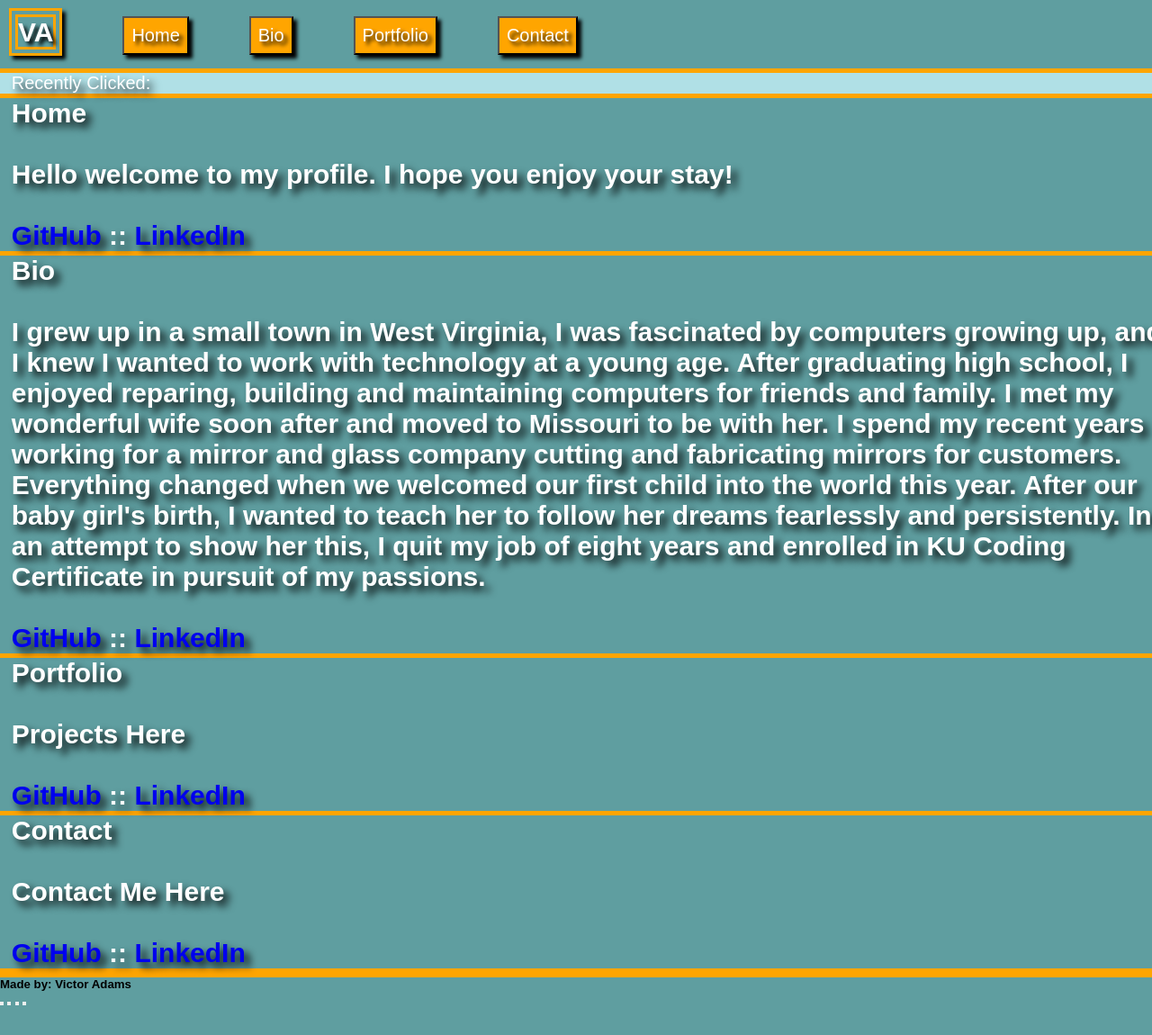
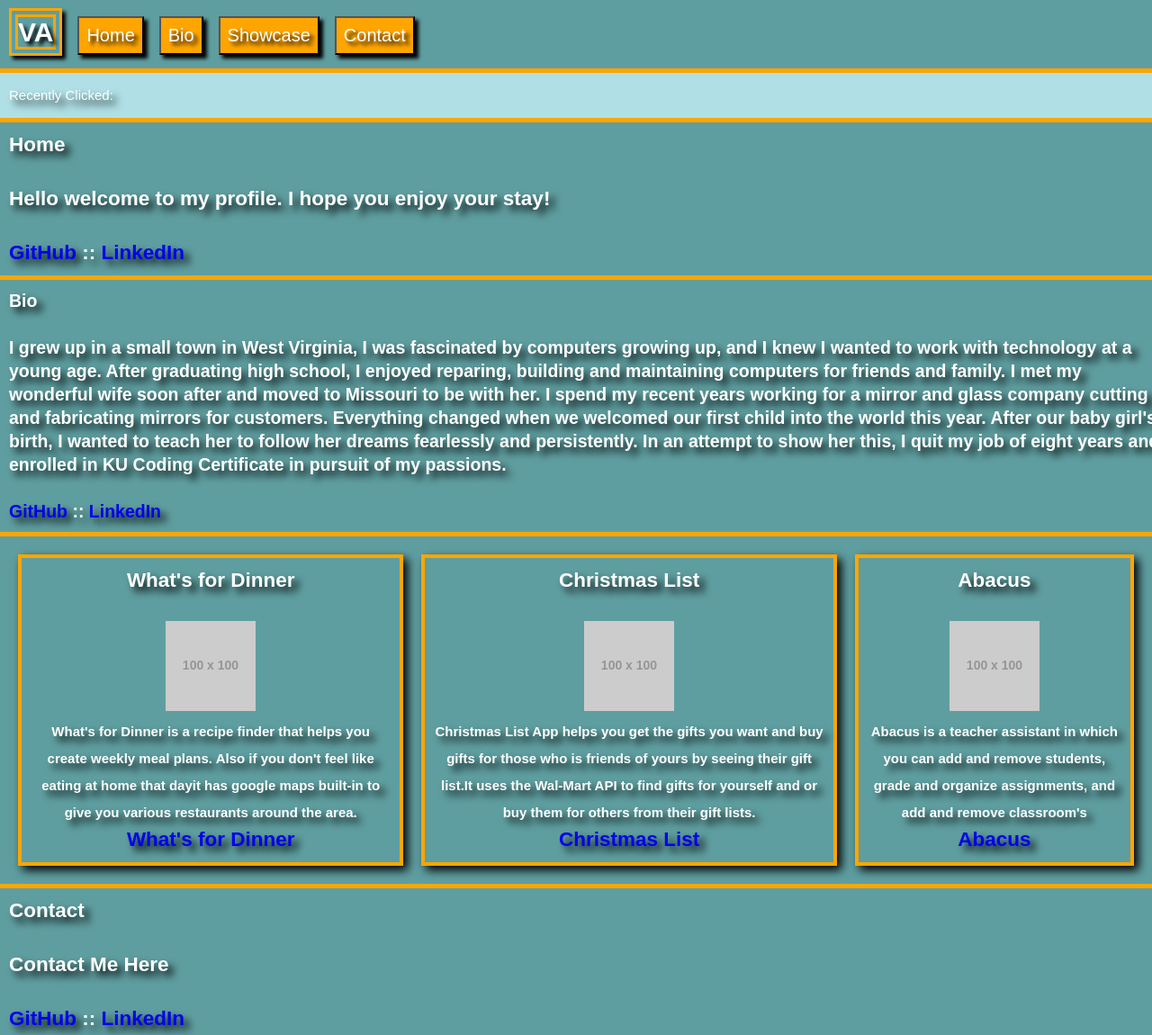
Before and after one commit to Kysper/Kysper.github.io, a plain HTML site: page index.html in a window 1280 px wide. Shown: the top 1150 px of the page at 90% size. Before the commit the page ends 1119 px from the top, so only its background shows below. Drawn offline with Linux system fonts and the light colour scheme; placeholder pictures from the web are drawn by us; a web font is replaced by a local one.

Commit message:
Revamped portfolio done except for some CSS transistions

```diff
--- a/assets/css/style.css
+++ b/assets/css/style.css
@@ -5,7 +5,10 @@
     font-family:'Muli', sans-serif;
 }
 
-body{background:cadetblue;}
+body{
+    background:cadetblue;
+
+}
 
 .navbar{
     border-bottom:5px solid orange;
@@ -22,6 +25,7 @@ span #logo {
     color:white;
     font-size:30px;
     font-weight:bold;
+    cursor:pointer;
 }
 
 .btn-group {
@@ -35,7 +39,7 @@ span #logo {
     text-shadow: 4px 4px 4px black;
     box-shadow: 4px 4px 4px black;
     padding:8px;
-    margin:5px 0px 0px 5%;
+    margin:5px 0px 0px 1%;
     cursor: pointer;
     font-size:20px;
     color:white;
@@ -46,12 +50,41 @@ span #logo {
     border-bottom:5px solid orange;
     text-shadow: 6px 6px 8px black;
     padding-left:1%;
-    font-size:20px;
+    font-size:15px;
+    line-height: 200%;
     color:white;
+    padding:10px;
+}
+
+#bio{
+    font-size:13px;
 }
 
 #top-page{
     background:powderblue;
+    display:inline-flex;
 }
 
+#portfolio{
+    display:inline-flex;
+    width:auto;
+    overflow:auto;
+}
+
+#portfolio-wrapper{
+    position:relative;
+    width: auto;
+    height: auto;
+    padding:10px;
+    margin:10px;
+    border:4px solid orange;
+    box-shadow: 5px 5px 10px black;
+    text-align:center;
+}
+
+#desc{
+    font-size:15px;
+}
+
+
 a{  text-decoration: none;}
--- a/assets/javascript/functionality.js
+++ b/assets/javascript/functionality.js
@@ -15,7 +15,7 @@ var home = new Content(dataHome.id, dataHome.title, dataHome.description, dataLi
 var bio = new Content(dataBio.id, dataBio.title, dataBio.description, dataLinks);
 var portfolio = new Content(dataPortFolio.id, dataPortFolio.title, dataPortFolio.description, dataLinks);
 var contact = new Content(dataContact.id, dataContact.title, dataContact.description, dataLinks);
-var el = [home, bio, portfolio, contact];
+var el = [home, bio, contact, portfolio];
 
 
 document.querySelector('*').addEventListener('click', function (event) {
@@ -34,38 +34,83 @@ document.querySelector('*').addEventListener('click', function (event) {
         case 'portfolio-button':
             document.getElementById('home', 'bio', 'contact').classList.remove('active');
             document.getElementById('portfolio').classList.add('active');
-            setTopPage(el[2]);
+            setTopPage(el[3]);
             break;
         case 'contact-button':
             document.getElementById('bio', 'portfolio', 'home').classList.remove('active');
             document.getElementById('contact').classList.add('active');
-            setTopPage(el[3]);
+            setTopPage(el[2]);
             break;
+        case 'logo':
+            document.getElementById('top-page').innerHTML = 'Recently Clicked:';
     }
 });
 
 //Style layout of the page
 
 
-function setTopPage(content){
+
+function setTopPage(content) {
     var active = document.getElementsByClassName('active');
-    if(active){
-    document.getElementById('top-page').innerHTML = `<h3>Recently Clicked:</h3><br><div id='${content.id}'>
+    if (active && content !== portfolio) {
+        document.getElementById('top-page').innerHTML = `<h3>Recently Clicked:</h3><br><div id='${content.id}'>
     <h2>${content.title}<h2><br>
     <p>${content.desc}</p><br>
     <a href='${content.links.linkURL[0]}'>${content.links.linkName[0]}<br></a> | <a href='${content.links.linkURL[1]}'>${content.links.linkName[1]}<br></a>`
-    }else{
-        document.getElementById('top-page').innerHTML = 'Top Page';
+    } else {
+        console.log('====Error====\nDOM did not update!')
+    } if (active && content === portfolio) {
+        document.getElementById('top-page').innerHTML += html1
+        document.getElementById('top-page').innerHTML += html2;
+        document.getElementById('top-page').innerHTML += html3;
     }
 }
 
-function populatePage(){
-    el.forEach(contents =>{
-        document.getElementById(contents.id).innerHTML = `<div id='${contents.id}'>
+function populatePage() {
+    el.forEach(contents => {
+        if (contents !== portfolio) {
+            document.getElementById(contents.id).innerHTML = `<div id='${contents.id}'>
         <h2>${contents.title}<h2><br>
         <p>${contents.desc}</p><br>
         <a href='${contents.links.linkURL[0]}'>${contents.links.linkName[0]}</a> :: <a href='${contents.links.linkURL[1]}'>${contents.links.linkName[1]}<br></a>`
+        } else {
+            createHTML();
+            populatePortfolio();
+        }
     })
 }
 
-populatePage();
+function populatePortfolio() {
+    document.getElementById('portfolio').innerHTML += html1
+    document.getElementById('portfolio').innerHTML += html2;
+    document.getElementById('portfolio').innerHTML += html3;
+}
+
+function createHTML() {
+    html1 = `<div id='portfolio-wrapper'>
+        <h2 id='title'>${dataPortFolio.title[0]}<h2><br>
+            <img src='https://via.placeholder.com/100'>
+            <p id='desc'>${dataPortFolio.description[0]}</p>
+            <a id='links' href='${data.links.projectLinks[0]}'>${dataPortFolio.title[0]}</a></div>`;
+
+    html2 = `<div id='portfolio-wrapper'>
+            <h2 id='title'>${dataPortFolio.title[1]}<h2><br>
+                <img src='https://via.placeholder.com/100'>
+                <p id='desc'>${dataPortFolio.description[1]}</p>
+                <a id='links' href='${data.links.projectLinks[1]}'>${dataPortFolio.title[1]}</a></div>`;
+
+    html3 = `<div id='portfolio-wrapper'>
+                <h2 id='title'>${dataPortFolio.title[2]}<h2><br>
+                    <img src='https://via.placeholder.com/100'>
+                    <p id='desc'>${dataPortFolio.description[2]}</p>
+                    <a id='links' href='${data.links.projectLinks[2]}'>${dataPortFolio.title[2]}</a></div>`;
+
+    return html1, html2, html3;
+
+}
+
+function init() {
+    populatePage();
+}
+
+init()
--- a/assets/javascript/json.js
+++ b/assets/javascript/json.js
@@ -1,11 +1,10 @@
-
 var data = {
 
     home: {
         id: 'home',
         title: 'Home',
         description: `Hello welcome to my profile. I hope you enjoy your stay!`,
-    },
+        },
     bio: {
         id: 'bio',
         title: 'Bio',
@@ -17,19 +16,26 @@ var data = {
         Everything changed when we welcomed our first child into the world this year.
         After our baby girl's birth, I wanted to teach her to follow her dreams fearlessly and persistently.
         In an attempt to show her this, I quit my job of eight years and enrolled in KU Coding Certificate in pursuit of my passions.`
-    },
+        },
     portfolio: {
         id: 'portfolio',
-        title: 'Portfolio',
-        description: 'Projects Here',
+        title: ["What's for Dinner","Christmas List","Abacus"],
+        description: ["What's for Dinner is a recipe finder that helps you create weekly meal plans. Also if you don't feel like eating at home that day"+
+        "it has google maps built-in to give you various restaurants around the area.",
+        "Christmas List App helps you get the gifts you want and buy gifts for those who is friends of yours by seeing their gift list."+
+        "It uses the Wal-Mart API to find gifts for yourself and or buy them for others from their gift lists.",
+        "Abacus is a teacher assistant in which you can add and remove students, grade and organize assignments, and add and remove classroom's "],
     },
     contact: {
         id: 'contact',
         title: 'Contact',
         description: 'Contact Me Here',
-    },
+        },
     links: {
-        linkName: ['GitHub', 'LinkedIn'],
-        linkURL: ['www.github.com/Kysper', 'www.linkedin.com/vadams0805']
+        linkName: ['GitHub', 'LinkedIn'
+            ],
+        linkURL: ['www.github.com/Kysper', 'www.linkedin.com/vadams0805'
+            ],
+        projectLinks:["https://kysper.github.io/WhatsforDinner/",'Christmas List','Abacus']
+        }
     }
-}
--- a/index.html
+++ b/index.html
@@ -16,10 +16,11 @@
     <nav class="navbar">
             <div class="btn-group" role="group">
                 <span>
-                        <span id='logo'>VA</span>
+                                <span id='logo'>VA</span>
+
                 <button type="button" id="home-button" class="btn">Home</button>
                 <button type="button" id="bio-button" class="btn">Bio</button>
-                <button type="button" id="portfolio-button" class="btn">Portfolio</button>
+                <button type="button" id="portfolio-button" class="btn">Showcase</button>
                 <button type="button" id="contact-button" class="btn">Contact</button>
                 <!-- <button type ="button" id='blog-button' class="btn" >Blog</button> -->
                 </span>
@@ -27,9 +28,10 @@
         </div>
     </nav>
 <div id='top-page' class='container'>Recently Clicked:</div>
-    <div id='home' class='container active'>Home</div>
+    <div id='home' class='container active'></div>
     <div id='bio' class='container'></div>
-    <div id='portfolio' class='container'></div>
+    <div id='portfolio' class='container portfolio'>
+    </div>
     <div id='contact' class='container'></div>
     <div id='blog' class='container'></div>
 
```
